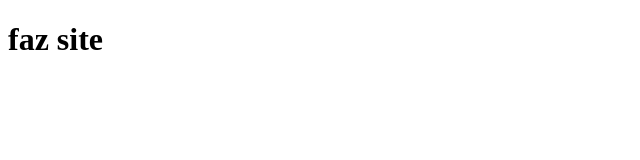
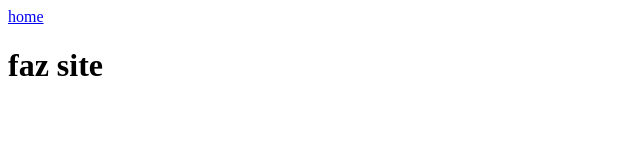
Before and after one commit to jvkatku/190, a plain HTML site: page index.html in a window 1280 px wide. Shown: the whole page, without its empty margins (0-640 px from the left). Drawn offline with Linux system fonts and the light colour scheme.

Commit message:
feat: incluido css e header

```diff
--- a/index.html
+++ b/index.html
@@ -7,6 +7,11 @@
     <title>git</title>
 </head>
 <body>
+    <header>
+        <nav>
+            <a href="index.html">home</a>
+        </nav>
+    </header>
     <h1>faz site</h1>
 
 </body>
--- /dev/null
+++ b/style.css
@@ -0,0 +1,4 @@
+body{
+    background-color: aqua;
+    color: black;
+}
```
